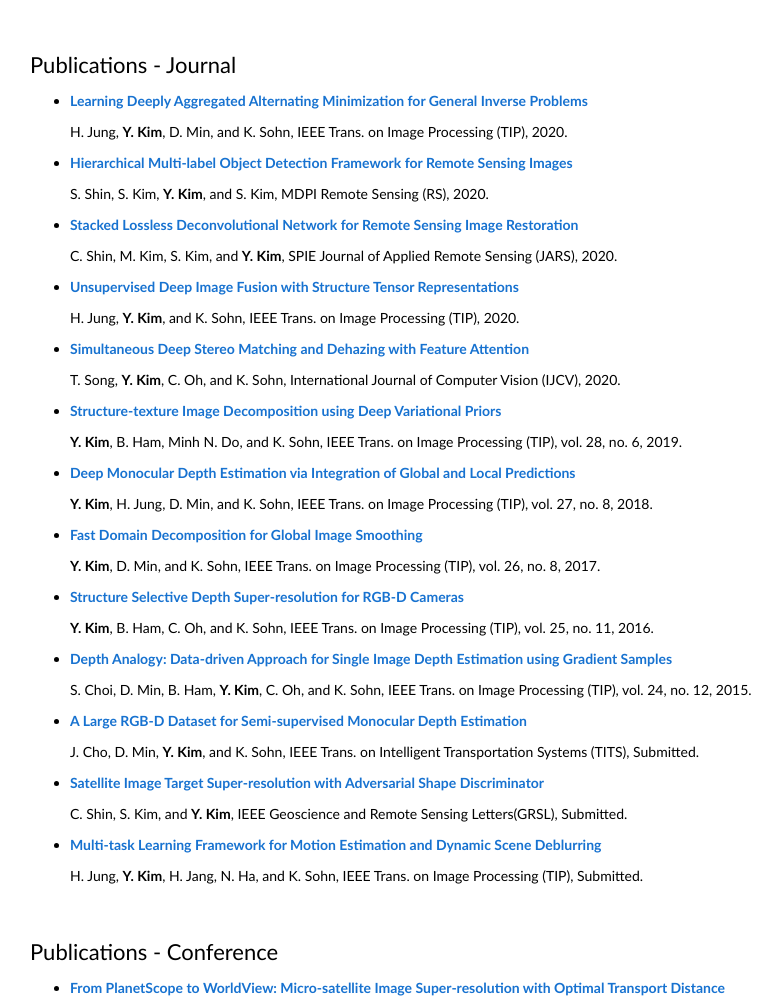
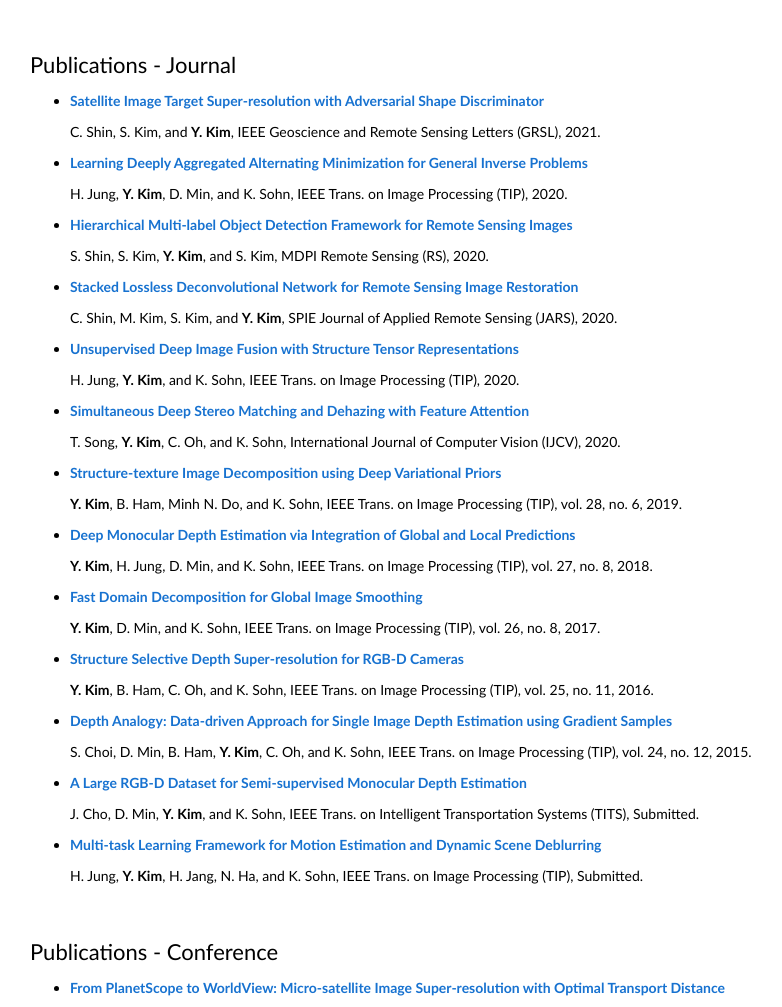
Before and after one commit to read12300/read12300.github.io, a plain HTML site: page index.html in a window 1280 px wide. Shown: the part 703-1710 px from the top of the page, without its empty margins (230-1012 px from the left). Drawn offline with Linux system fonts and the light colour scheme.

Commit message:
Update index.html

```diff
--- a/index.html
+++ b/index.html
@@ -77,6 +77,10 @@ Before that, I obtained my bachelor degree from the Yonsei University in 2013.
               <heading>Publications - Journal</heading>
 <ul>
 
+<li><p><a href="https://ieeexplore.ieee.org/document/7308054?denied="><papertitle>Satellite Image Target Super-resolution with Adversarial  Shape Discriminator</papertitle></a></p></li>
+<p>C. Shin, S. Kim, and <b>Y. Kim</b>, IEEE Geoscience and Remote Sensing Letters (GRSL), 2021.
+
+
 <li><p><a href="https://ieeexplore.ieee.org/document/7308054?denied="><papertitle>Learning Deeply Aggregated Alternating Minimization for General Inverse Problems</papertitle></a></p></li>
 <p>H. Jung, <b>Y. Kim</b>,  D. Min, and K. Sohn, IEEE Trans. on Image Processing (TIP), 2020.
 
@@ -120,9 +124,6 @@ Before that, I obtained my bachelor degree from the Yonsei University in 2013.
 <li><p><a href="https://ieeexplore.ieee.org/document/7308054?denied="><papertitle>A Large RGB-D Dataset for Semi-supervised Monocular Depth Estimation</papertitle></a></p></li>
 <p>J. Cho, D. Min, <b>Y. Kim</b>, and K. Sohn, IEEE Trans. on Intelligent Transportation Systems (TITS), Submitted.
 
-
-<li><p><a href="https://ieeexplore.ieee.org/document/7308054?denied="><papertitle>Satellite Image Target Super-resolution with Adversarial  Shape Discriminator</papertitle></a></p></li>
-<p>C. Shin, S. Kim, and <b>Y. Kim</b>, IEEE Geoscience and Remote Sensing Letters(GRSL), Submitted.
 
 <li><p><a href="https://ieeexplore.ieee.org/document/7308054?denied="><papertitle>Multi-task Learning Framework for Motion Estimation and Dynamic Scene Deblurring</papertitle></a></p></li>
 <p>H. Jung, <b>Y. Kim</b>, H. Jang, N. Ha, and K. Sohn, IEEE Trans. on Image Processing (TIP), Submitted.
```
